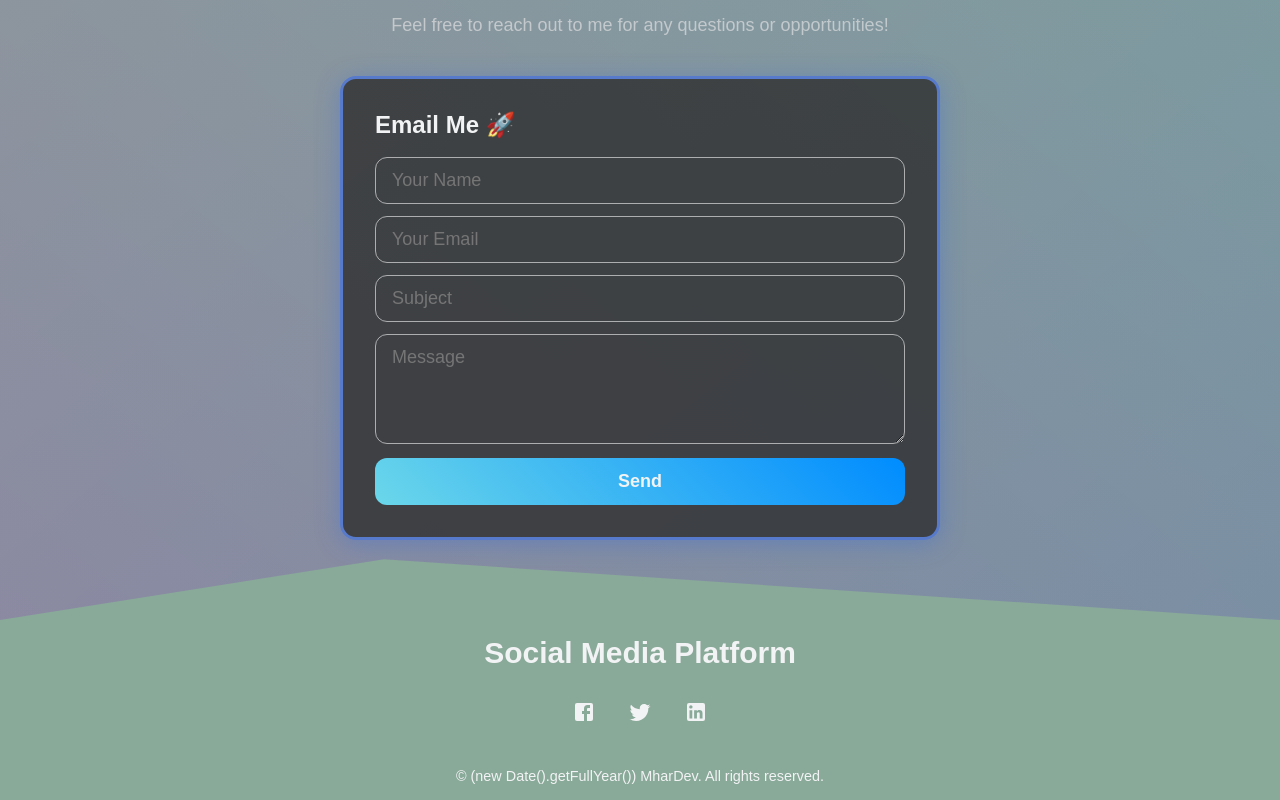
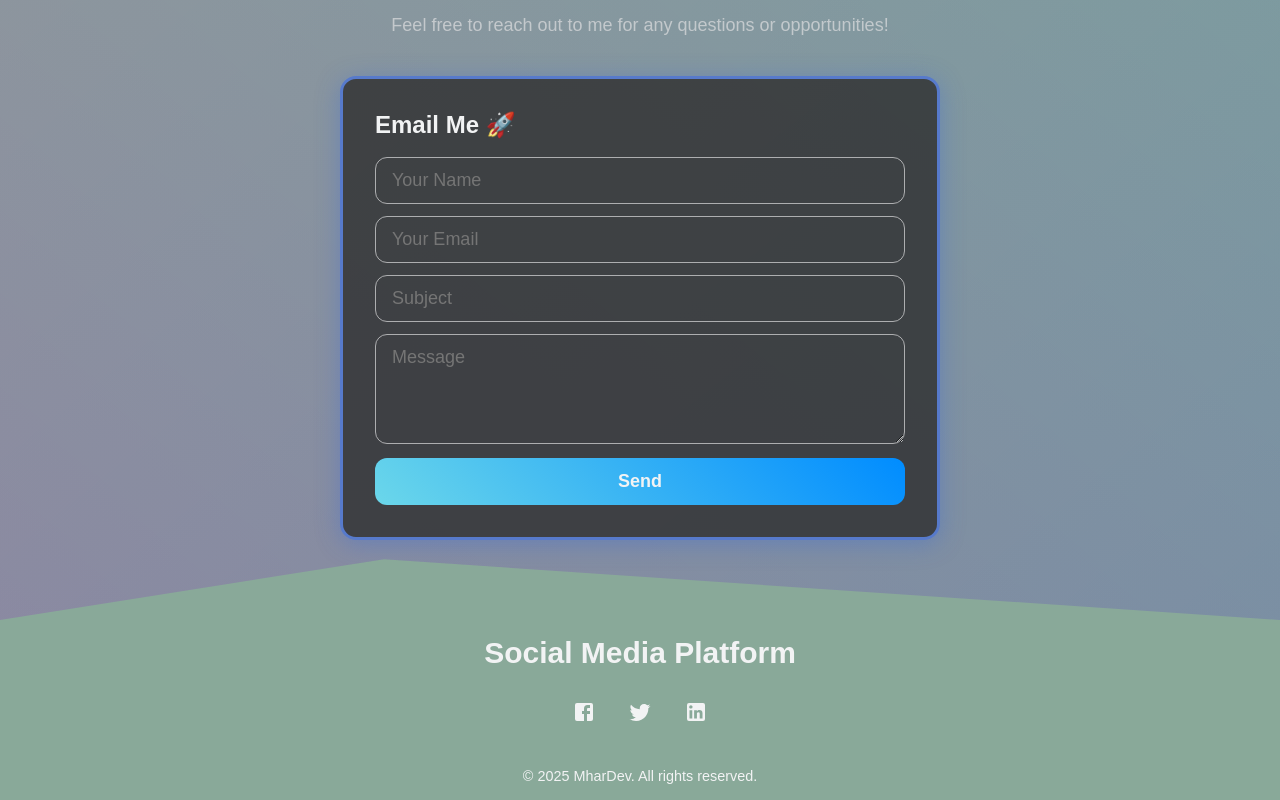
Before and after one commit to mhardev/mhardev-v2, a React (Create React App) app: page / in a window 1280 px wide. Shown: the part 6233-7033 px from the top of the page. Built offline with nearby package versions, Linux system fonts and the light colour scheme; a web font is replaced by a local one.

Commit message:
Update index.js
Re: update
re-update footer year in footer section.

```diff
--- a/src/components/Footer/index.js
+++ b/src/components/Footer/index.js
@@ -63,7 +63,7 @@ function Footer() {
           <SocialMediaIcon href={Bio.linkedin} target="display"><LinkedInIcon /></SocialMediaIcon>
         </SocialMediaIcons>
         <Copyright>
-          &copy; (new Date().getFullYear()) MharDev. All rights reserved.
+          &copy; {(new Date().getFullYear())} MharDev. All rights reserved.
         </Copyright>
 
       </FooterWrapper>
```
